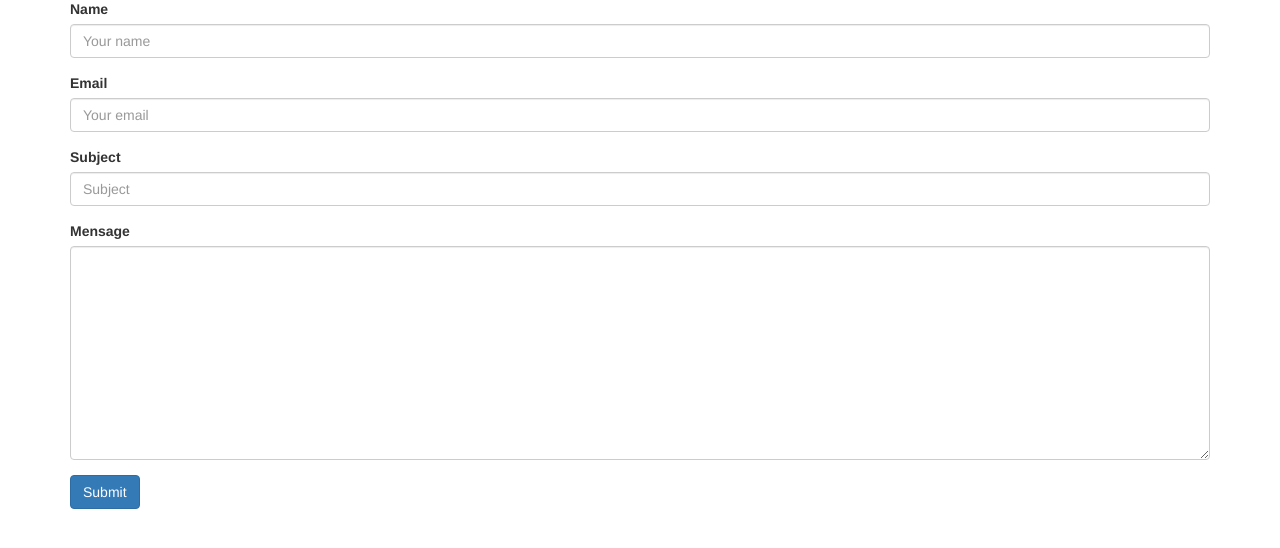
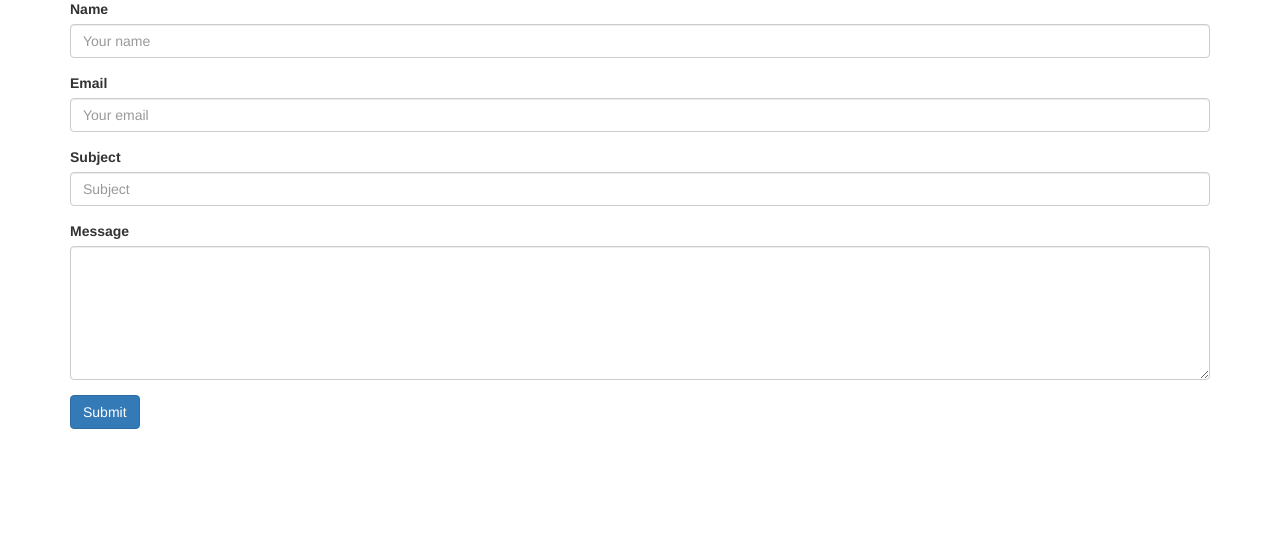
Before and after one commit to sschoeninger/crudbasic, a PHP site: page /crudbasic/public/?page=contato in a window 1280 px wide. Shown: the part 178-726 px from the top of the page. Run offline with PHP 8.4, Linux system fonts and the light colour scheme; some libraries are stand-ins or nearby versions.

Commit message:
english version

```diff
--- a/public/pages/contato.php
+++ b/public/pages/contato.php
@@ -30,8 +30,8 @@ O PHP também permite a tag curta echo <?= cujo uso é desencorajado pois essa o
 
 
     <div class="form-group">
-        <label for="">Mensage</label>
-        <textarea name="message" cols="30" rows="10" class="form-control"></textarea>
+        <label for="">Message</label>
+        <textarea name="message" cols="30" rows="6" class="form-control"></textarea>
     </div>
 
     <button type="submit" class="btn btn-primary">Submit</button>
```
